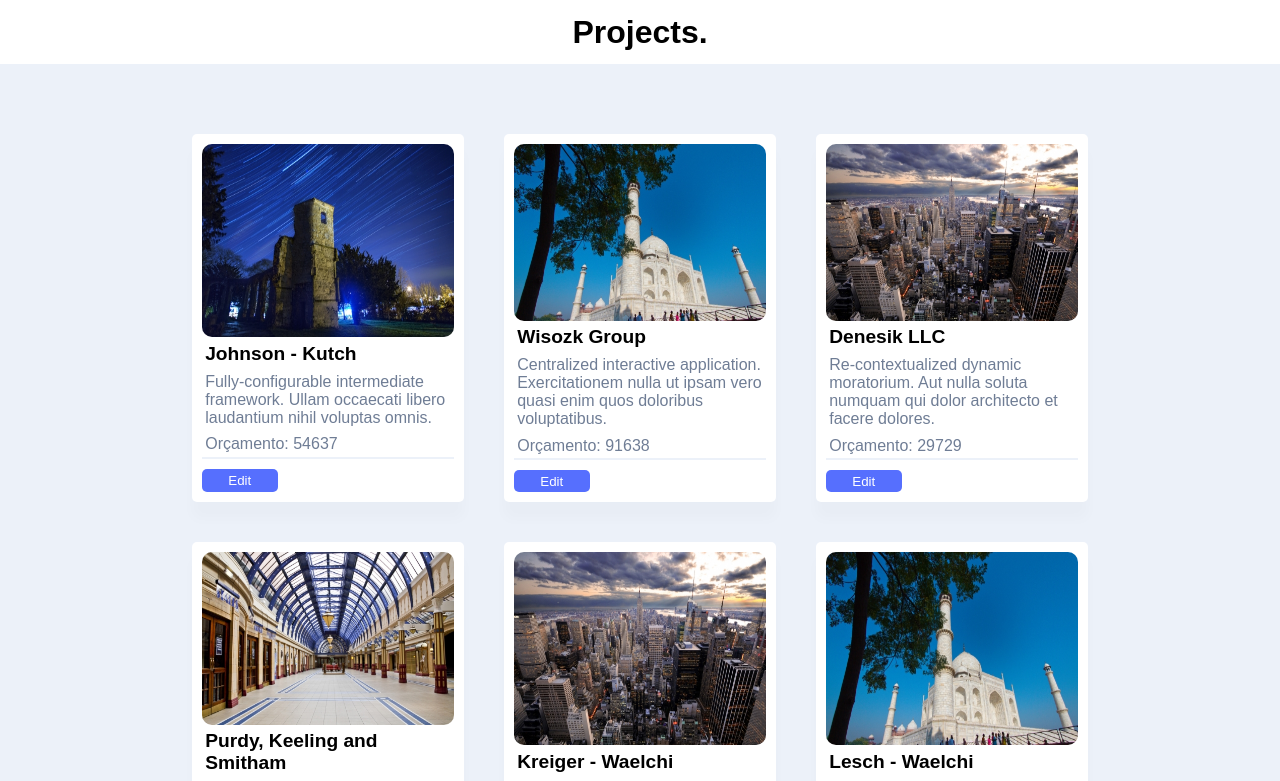
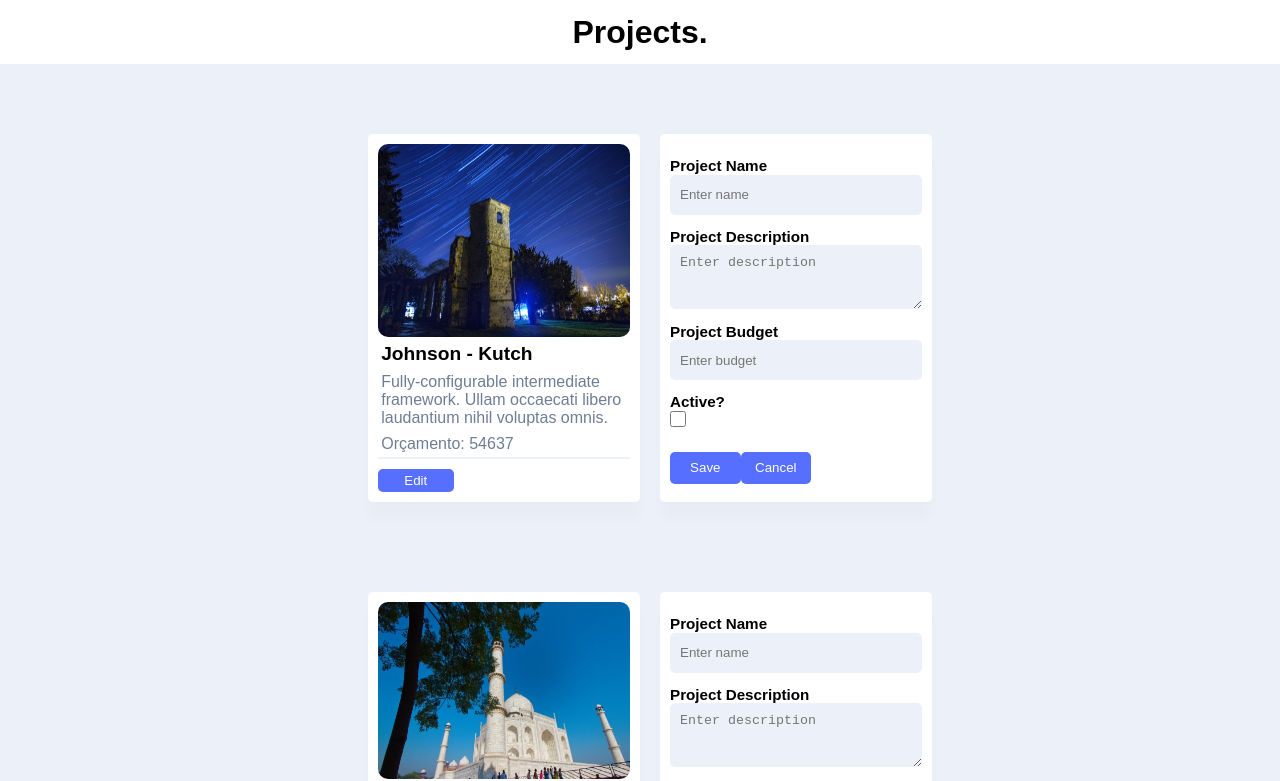
Before and after one commit to igomest/projects, a React (Create React App) app: page / in a window 1280 px wide. Shown: the top 781 px of the page. Built offline with nearby package versions, Linux system fonts and the light colour scheme; a web font is replaced by a local one.

Commit message:
styling form

```diff
--- a/src/components/ProjectCard/styles.ts
+++ b/src/components/ProjectCard/styles.ts
@@ -2,7 +2,6 @@ import styled from 'styled-components'
 
 export const Container = styled.div`
    display: flex;
-   /* border: 1px solid black; */
    border: solid 1px var(--border);
    border-radius: 5px;
    width: 34vh;
@@ -48,16 +47,12 @@ export const ImageContainer = styled.div`
 `
 
 export const Title = styled.div`
-   /* border: 1px solid black; */
    p {
       font-size: 1.2rem;
       font-weight: bold;
    }
 `
 export const Content = styled.div`
-   /* border: 1px solid black; */
-
-
    p {
       color: var(--silver);
    }
--- a/src/components/ProjectForm/index.tsx
+++ b/src/components/ProjectForm/index.tsx
@@ -1,3 +1,39 @@
+import { ButtonContainer, Container } from "./styles"
+
 export const ProjectForm = () => {
-    <></>
+    return (
+        <Container>
+            <label>Project Name</label>
+            <input
+                type="text"
+                name="enter name"
+                placeholder="Enter name"
+            />
+
+            <label>Project Description</label>
+            <textarea
+                name="description"
+                placeholder="Enter description"
+            />
+
+            <label>Project Budget</label>
+            <input
+                type="number"
+                name="enter name"
+                placeholder="Enter budget"
+            />
+
+            <label>Active?</label>
+            <input
+                className="active"
+                type="checkbox"
+                name="isActive"
+            />
+
+            <ButtonContainer>
+                <button type="button">Save</button>
+                <button type="button">Cancel</button>
+            </ButtonContainer>
+        </Container>
+    )
 }
--- /dev/null
+++ b/src/components/ProjectForm/styles.ts
@@ -0,0 +1,70 @@
+import styled from 'styled-components'
+
+export const Container = styled.form`
+   display: flex;
+   border: solid 1px var(--border);
+   border-radius: 5px;
+   width: 34vh;
+   height: 46vh;
+   padding: 10px;
+   background: var(--shape);
+   flex-direction: column;
+   justify-content: space-around;
+   box-shadow: 0px 17px 13px 0px #192c4b05;
+
+    label, input, textarea {
+       padding-top: 5%;
+   }
+
+   label {
+       font-size: 0.95rem;
+       font-weight: bold;
+   }
+
+   input {
+      width: 100%;
+      height: 2.5rem;
+      border-radius: 5px;
+      border: none;
+      background-color: var(--background);
+      padding: 10px;
+   }
+
+   textarea {
+       width: 100%;
+       height: 4rem;
+       background-color: var(--background);
+       border-radius: 5px;
+       border: none;
+       padding: 10px;
+   }
+
+   .active {
+       width: 1rem;
+       height: 1rem;
+       background: var(--blue);
+   }
+`
+
+export const ButtonContainer = styled.div`
+   width: 56%;
+   height: 4rem;
+   display: flex;
+   justify-content: space-around;
+   align-items: center;
+
+
+   button {
+       width: 4.5rem;
+       height: 2rem;
+       border: none;
+       background: var(--blue);
+       border-radius: 5px;
+       color: var(--shape);
+       margin-top: 1rem;
+
+       &:hover {
+           filter: brightness(0.9)
+       }
+   }
+`
--- a/src/components/ProjectList/index.tsx
+++ b/src/components/ProjectList/index.tsx
@@ -1,15 +1,17 @@
 import { ProjectListProps } from "../../interfaces/propTypes"
 import { ProjectCard } from "../ProjectCard"
+import { ProjectForm } from "../ProjectForm"
 import { Container } from "./styles"
 
 export const ProjectList = ({ projects }: ProjectListProps) => {
-    const items = projects.map((project) => (
-        <ProjectCard key={project.id} project={project} />
-    ))
 
     return (
-        <Container>
-            {items}
-        </Container>
-    )
-}
+        <>
+            {projects.map((project) => (
+                <Container key={project.id}>
+                    <ProjectCard project={project} />
+                    <ProjectForm />
+                </Container>
+            ))}
+        </>
+    )}
```
